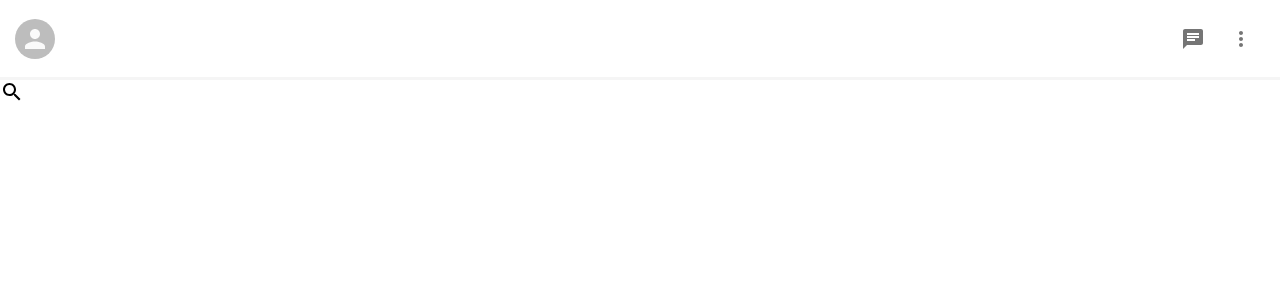
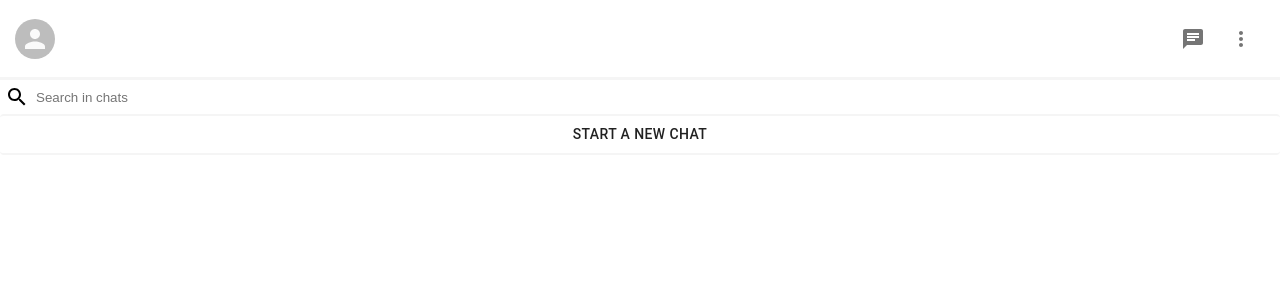
Before and after one commit to Shashankd48/particle-chat-app, a Next.js app: page / in a window 1280 px wide. Shown: the top 300 px of the page. Built offline with nearby package versions, Linux system fonts and the light colour scheme.

Commit message:
Setting up firbase

```diff
--- a/components/Sidebar.jsx
+++ b/components/Sidebar.jsx
@@ -1,5 +1,5 @@
 import styled from "styled-components";
-import { Avatar, IconButton } from "@material-ui/core";
+import { Avatar, IconButton, Button } from "@material-ui/core";
 import {
    Chat as ChatIcon,
    MoreVert as MoreVertIcon,
@@ -25,7 +25,12 @@ const Sidebar = () => {
 
          <Search>
             <SearchIcon />
+            <SearchInput placeholder="Search in chats" />
          </Search>
+
+         <SidebarButton>Start a new chat</SidebarButton>
+
+         {/* TODO: List of chats */}
       </Container>
    );
 };
@@ -54,10 +59,26 @@ const UserAvatar = styled(Avatar)`
    }
 `;
 
-const Search = styled.div``;
+const Search = styled.div`
+   display: flex;
+   align-items: center;
+   padding: 5px;
+   border-radius: 2px;
+`;
 
 const IconsContainer = styled.div``;
 
-const Paragraph = styled.p`
-   font-size: 20px;
+const SearchInput = styled.input`
+   outline-width: 0;
+   border: none;
+   flex: 1;
+   margin-left: 5px;
 `;
+
+const SidebarButton = styled(Button)`
+   width: 100%;
+   &&& {
+      border-bottom: 2px solid whitesmoke;
+      border-top: 2px solid whitesmoke;
+   }
+`;
--- a/package.json
+++ b/package.json
@@ -11,6 +11,7 @@
   "dependencies": {
     "@material-ui/core": "^4.12.3",
     "@material-ui/icons": "^4.11.2",
+    "firebase": "^9.0.2",
     "next": "11.1.2",
     "react": "17.0.2",
     "react-dom": "17.0.2",
```
Also changed, not shown: firebase.js (added, +23 -0 lines), 1 other file (tests, documents, lock files or other folders).
